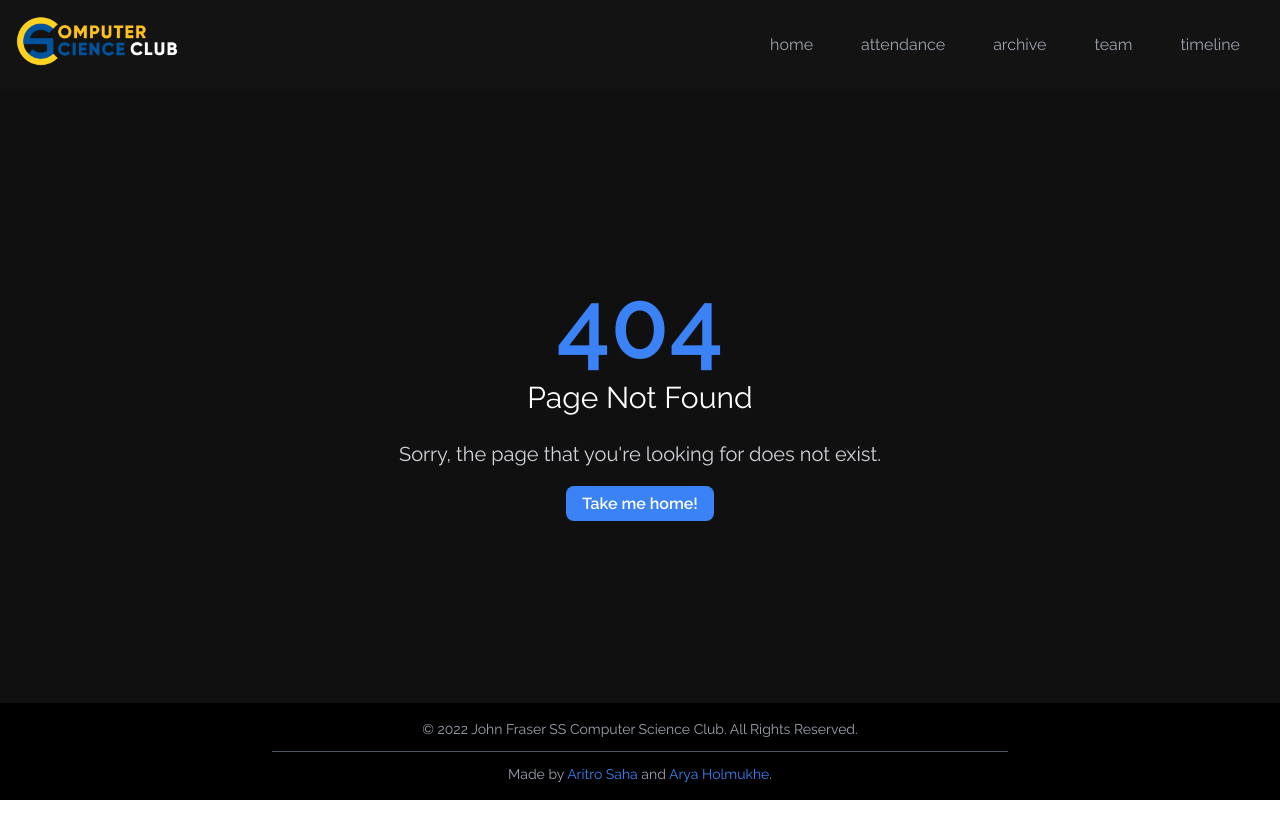
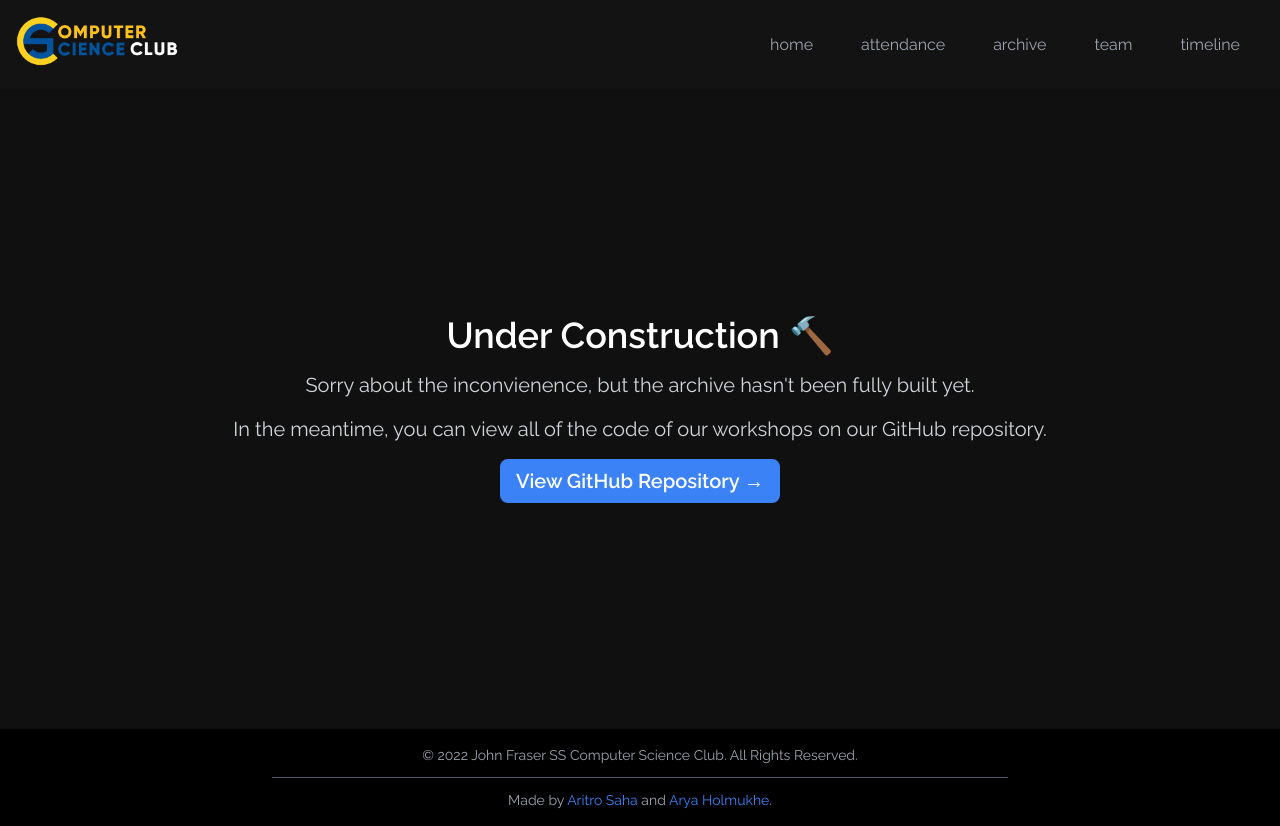
Before and after one commit to AritroSaha10/csclub-website, a Next.js app: page /archive in a window 1280 px wide. Before the commit this address had no page. Before the commit the page ends 800 px from the top, so only its background shows below. Built offline with nearby package versions, Linux system fonts and the light colour scheme.

Commit message:
feat: added basic archive

```diff
--- a/components/Home/About.tsx
+++ b/components/Home/About.tsx
@@ -26,7 +26,7 @@ export default function About() {
                     <a
                         className="group mt-4 bg-yellow-300 text-black font-semibold py-2 px-4 rounded-lg text-lg hover:bg-yellow-400 duration-75"
                     >
-                        View our Archive <span className="group-hover:ml-2 duration-150 transition-all">→</span>
+                        View our Archive <span className="group-hover:ml-1 duration-150 transition-all">→</span>
                     </a>
                 </Link>
             </m.div>
--- a/components/UnderConstruction.tsx
+++ b/components/UnderConstruction.tsx
@@ -6,7 +6,7 @@ export default function UnderConstruction() {
             </h1>
 
             <p className="text-xl text-center mb-4 text-gray-700">
-                Sorry about the inconvienence, but this website hasn&apos;t been built yet.
+                Sorry about the inconvienence, but this section hasn&apos;t been fully built yet.
                 Feel free to check out the other pages using the navigation bar at the
                 top.
             </p>
--- /dev/null
+++ b/pages/archive.tsx
@@ -0,0 +1,21 @@
+export default function UnderConstruction() {
+    return (
+        <div className="flex flex-col items-center justify-center p-8 h-[80vh]">
+            <h1 className="text-4xl text-center mb-4 font-semibold text-white">
+                Under Construction <span className="font-normal">🔨</span>
+            </h1>
+
+            <p className="text-xl text-center mb-4 text-gray-300">
+                Sorry about the inconvienence, but the archive hasn&apos;t been fully built yet.
+            </p>
+
+            <p className="text-xl text-center mb-4 text-gray-300">
+                In the meantime, you can view all of the code of our workshops on our GitHub repository.
+            </p>
+
+            <a className="group bg-blue-500 duration-75 hover:bg-blue-700 text-white font-semibold px-4 py-2 text-xl rounded-lg" href="https://github.com/jfsscsclub/workshops">
+                View GitHub Repository <span className="group-hover:ml-1 duration-150 transition-all">→</span>
+            </a>
+        </div>
+    )
+}
```
